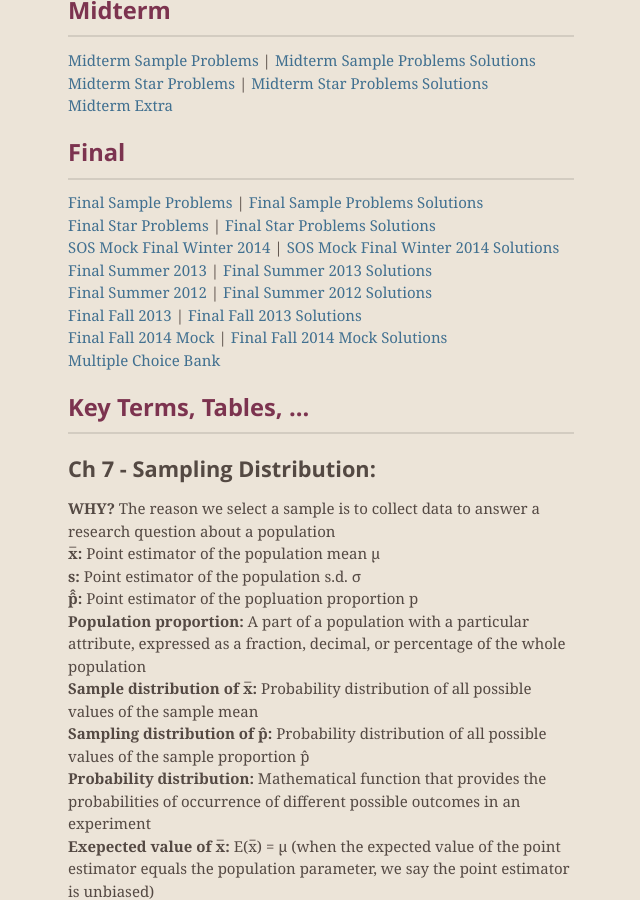
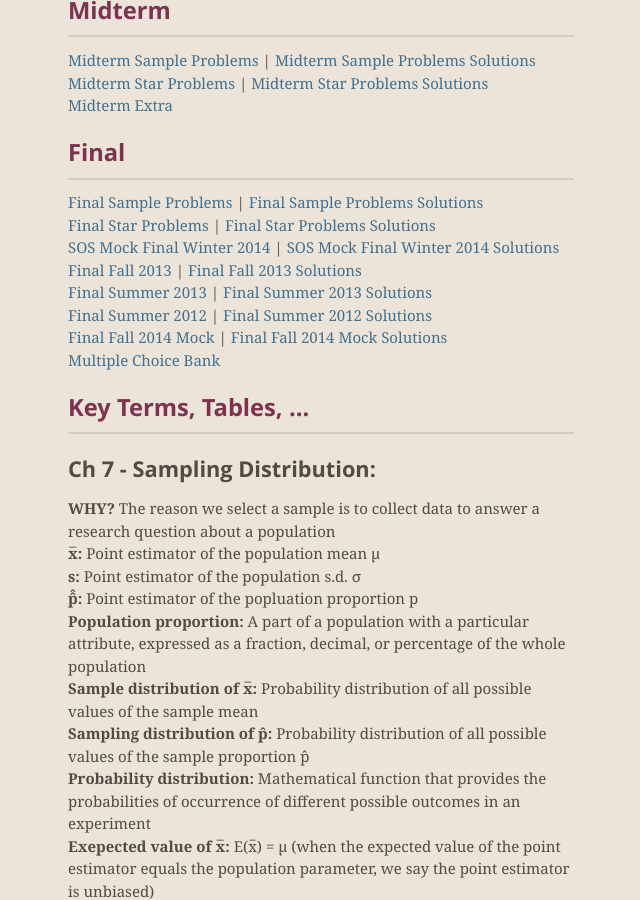
Before and after one commit to kishan-patel/kishan-patel.github.io, a Jekyll site: the page built from _posts/2018-03-06-comm-215.md, in a window 1280 px wide and 900 px high, scrolled down 1462 px. Shown: the whole window, without its empty margins (319-959 px from the left). Built offline with Jekyll 4.4.1, drawn with Linux system fonts in a browser that asks for light colours; nearby versions of some CDN libraries; part of the change alters nothing that is shown.

```diff
--- a/_posts/2018-03-06-comm-215.md
+++ b/_posts/2018-03-06-comm-215.md
@@ -129,12 +129,12 @@ Ch 14 - Multiple Regression Analysis and Model Building:
 [Final Star Problems Solutions]({{site.url}}/assets/pdf/comm-215/final/final-star-problems-solutions.pdf)
 [SOS Mock Final Winter 2014]({{site.url}}/assets/pdf/comm-215/final/sos-mock-final-winter-2014.pdf) |
 [SOS Mock Final Winter 2014 Solutions]({{site.url}}/assets/pdf/comm-215/final/sos-mock-final-winter-2014-solutions.pdf)
+[Final Fall 2013]({{site.url}}/assets/pdf/comm-215/final/final-fall-2014-problems.pdf) |
+[Final Fall 2013 Solutions]({{site.url}}/assets/pdf/comm-215/final/final-fall-2014-problems-mc-solutions.pdf)
 [Final Summer 2013]({{site.url}}/assets/pdf/comm-215/final/final-summer-2013.pdf) |
-[Final Summer 2013 Solutions]({{site.url}}/assets/pdf/comm-215/final/mock-final-long-answers.pdf)
+[Final Summer 2013 Solutions]({{site.url}}/assets/pdf/comm-215/final/final-summer-2013-mc-solutions.pdf)
 [Final Summer 2012]({{site.url}}/assets/pdf/comm-215/final/final-summer-2012-questions.pdf) |
 [Final Summer 2012 Solutions]({{site.url}}/assets/pdf/comm-215/final/final-summer-2012-solutions.pdf)
-[Final Fall 2013]({{site.url}}/assets/pdf/comm-215/final/final-fall-2014-problems.pdf) |
-[Final Fall 2013 Solutions]({{site.url}}/assets/pdf/comm-215/final/final-fall-2014-solutions.pdf)
 [Final Fall 2014 Mock]({{site.url}}/assets/pdf/comm-215/final/final-fall-2014.docx) |
 [Final Fall 2014 Mock Solutions]({{site.url}}/assets/pdf/comm-215/final/final-fall-2014-solutions.pdf)
 [Multiple Choice Bank]({{site.url}}/assets/pdf/comm-215/final/multiple-choice-question-bank.pdf)
```
Also changed, not shown: 2 other files.
